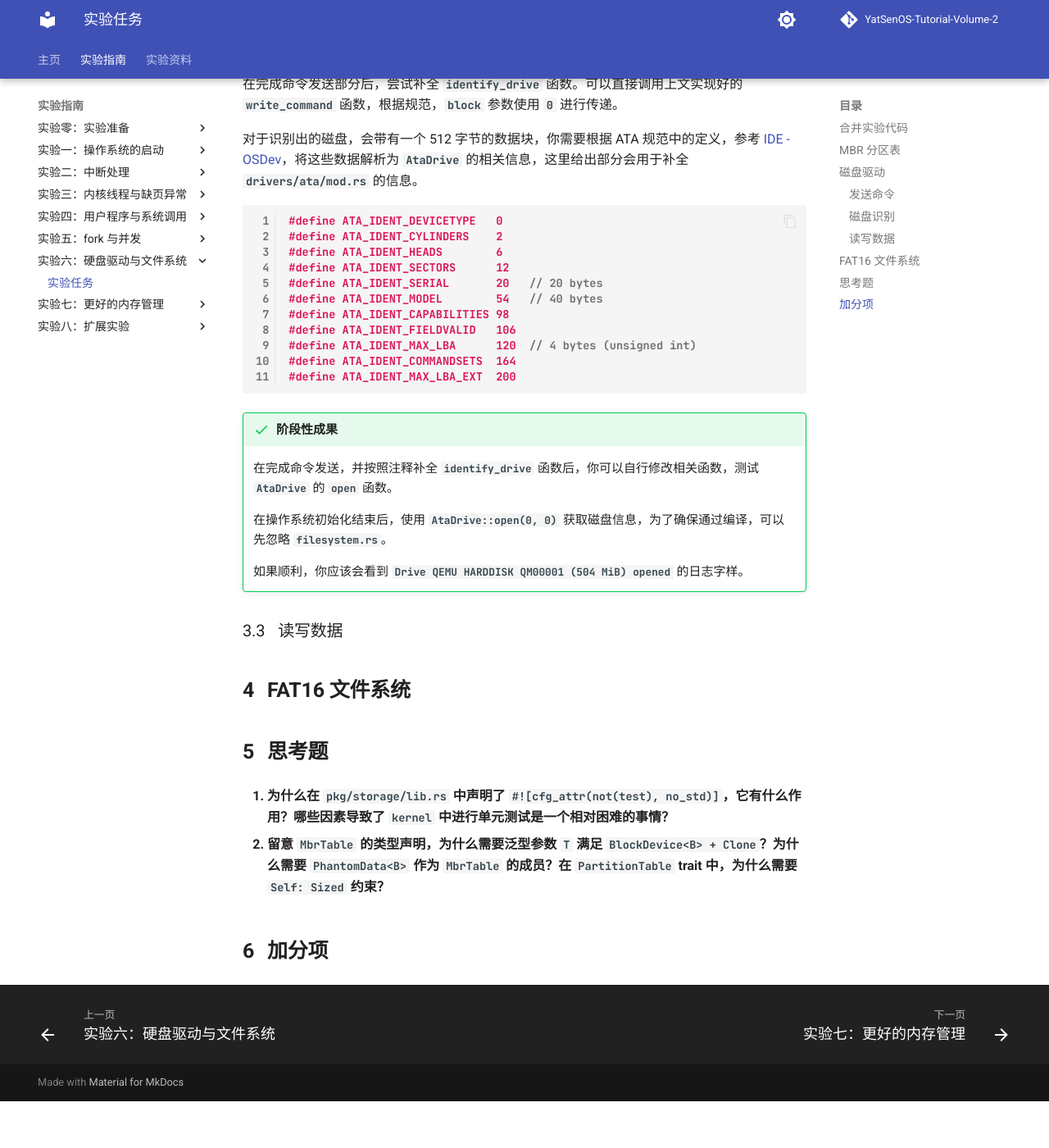
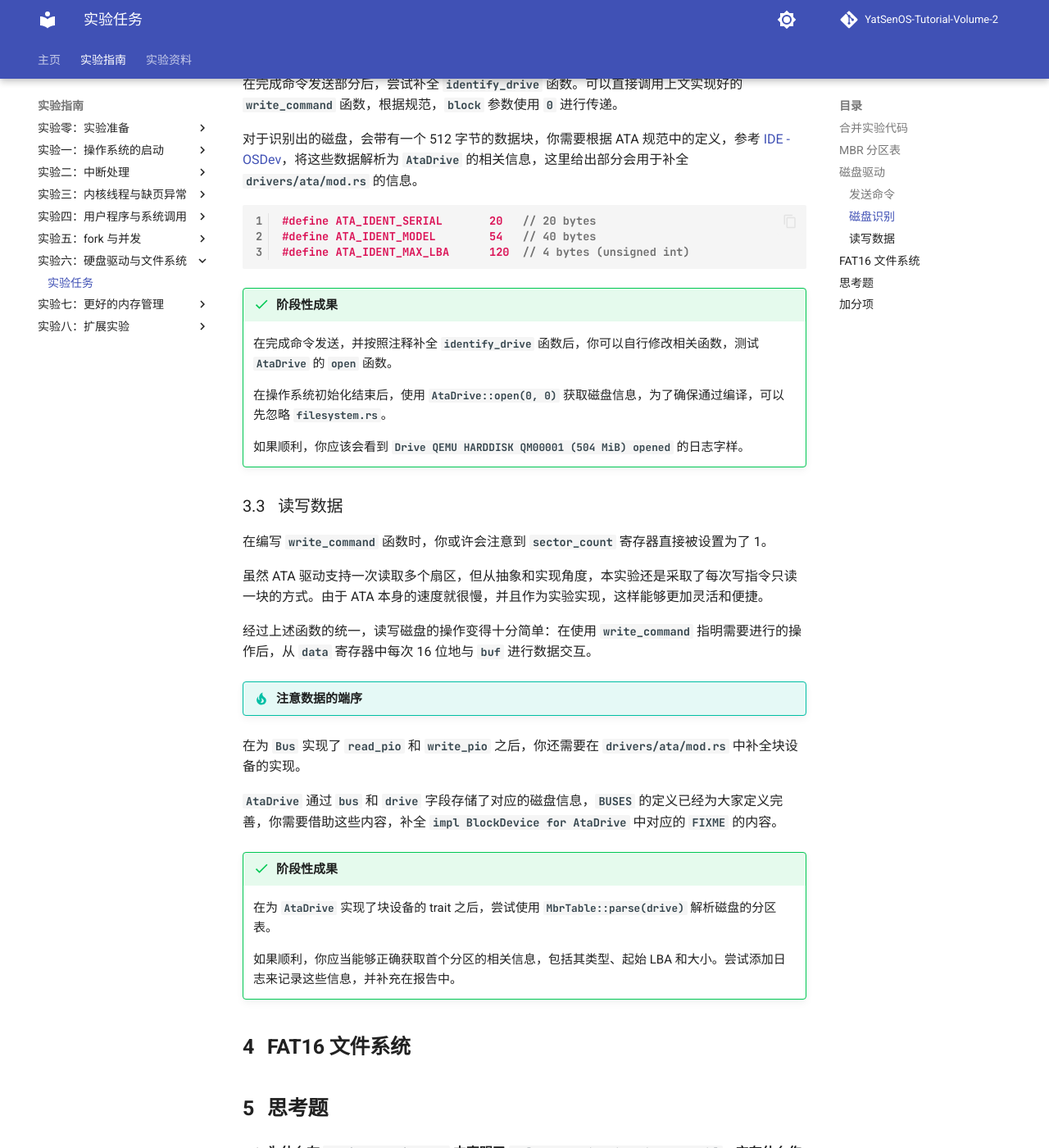
Before and after one commit to YatSenOS/YatSenOS-Tutorial-Volume-2, an MkDocs documentation site: the page built from docs/labs/0x06/tasks.md, in a window 1280 px wide and 1400 px high, scrolled down 5787 px. Shown: the whole window at 82% size. Built offline with MkDocs 1.6.1 and Material for MkDocs 9.7.7, drawn with Linux system fonts in a browser that asks for light colours; comment, search, counter and statistics services are not loaded; before the commit the page ends 7130 px from its top, so only the background shows below that; some of the changed text lies outside the part shown.

Commit message:
wip(lab/6): finish ata drive

````diff
--- a/docs/labs/0x06/tasks.md
+++ b/docs/labs/0x06/tasks.md
@@ -176,18 +176,10 @@ storage = { package = "ysos_storage", path = "../storage" }
 
 对于识别出的磁盘，会带有一个 512 字节的数据块，你需要根据 ATA 规范中的定义，参考 [IDE - OSDev](https://wiki.osdev.org/IDE)，将这些数据解析为 `AtaDrive` 的相关信息，这里给出部分会用于补全 `drivers/ata/mod.rs` 的信息。
 
-```c
-#define ATA_IDENT_DEVICETYPE   0
-#define ATA_IDENT_CYLINDERS    2
-#define ATA_IDENT_HEADS        6
-#define ATA_IDENT_SECTORS      12
+```cpp
 #define ATA_IDENT_SERIAL       20   // 20 bytes
 #define ATA_IDENT_MODEL        54   // 40 bytes
-#define ATA_IDENT_CAPABILITIES 98
-#define ATA_IDENT_FIELDVALID   106
 #define ATA_IDENT_MAX_LBA      120  // 4 bytes (unsigned int)
-#define ATA_IDENT_COMMANDSETS  164
-#define ATA_IDENT_MAX_LBA_EXT  200
 ```
 
 !!! success "阶段性成果"
@@ -200,6 +192,24 @@ storage = { package = "ysos_storage", path = "../storage" }
 
 ### 读写数据
 
+在编写 `write_command` 函数时，你或许会注意到 `sector_count` 寄存器直接被设置为了 1。
+
+虽然 ATA 驱动支持一次读取多个扇区，但从抽象和实现角度，本实验还是采取了每次写指令只读一块的方式。由于 ATA 本身的速度就很慢，并且作为实验实现，这样能够更加灵活和便捷。
+
+经过上述函数的统一，读写磁盘的操作变得十分简单：在使用 `write_command` 指明需要进行的操作后，从 `data` 寄存器中每次 16 位地与 `buf` 进行数据交互。
+
+!!! tip "注意数据的端序"
+
+在为 `Bus` 实现了 `read_pio` 和 `write_pio` 之后，你还需要在 `drivers/ata/mod.rs` 中补全块设备的实现。
+
+`AtaDrive` 通过 `bus` 和 `drive` 字段存储了对应的磁盘信息，`BUSES` 的定义已经为大家定义完善，你需要借助这些内容，补全 `impl BlockDevice for AtaDrive` 中对应的 `FIXME` 的内容。
+
+!!! success "阶段性成果"
+
+    在为 `AtaDrive` 实现了块设备的 trait 之后，尝试使用 `MbrTable::parse(drive)` 解析磁盘的分区表。
+
+    如果顺利，你应当能够正确获取首个分区的相关信息，包括其类型、起始 LBA 和大小。尝试添加日志来记录这些信息，并补充在报告中。
+
 ## FAT16 文件系统
 
 ## 思考题
@@ -208,4 +218,6 @@ storage = { package = "ysos_storage", path = "../storage" }
 
 2. 留意 `MbrTable` 的类型声明，为什么需要泛型参数 `T` 满足 `BlockDevice<B> + Clone`？为什么需要 `PhantomData<B>` 作为 `MbrTable` 的成员？在 `PartitionTable` trait 中，为什么需要 `Self: Sized` 约束？
 
+3. `AtaDrive` 为了实现 `MbrTable`，如何保证了自身可以实现 `Clone`？对于分离 `AtaBus` 和 `AtaDrive` 的实现，你认为这样的设计有什么好处？
+
 ## 加分项
````
Also changed, not shown: other parts of docs/labs/0x06/tasks.md (+1 -1 lines).
